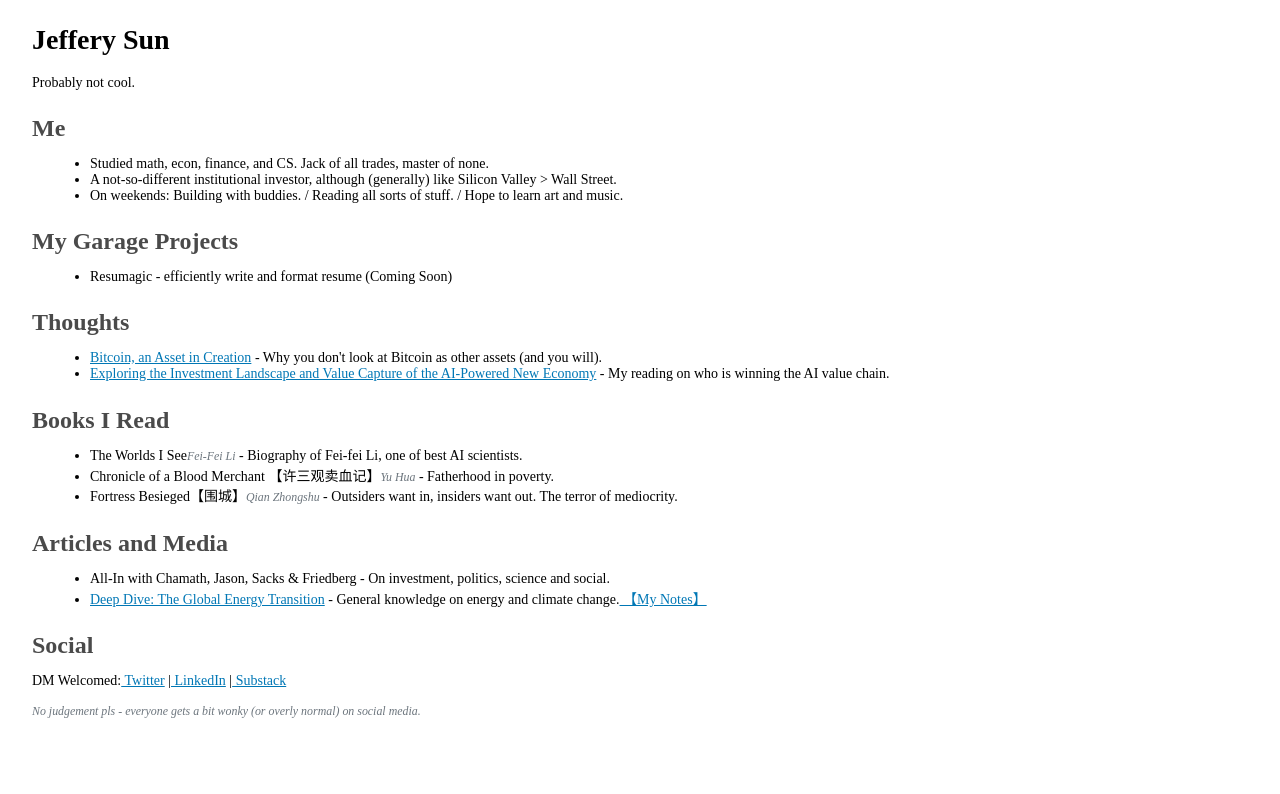
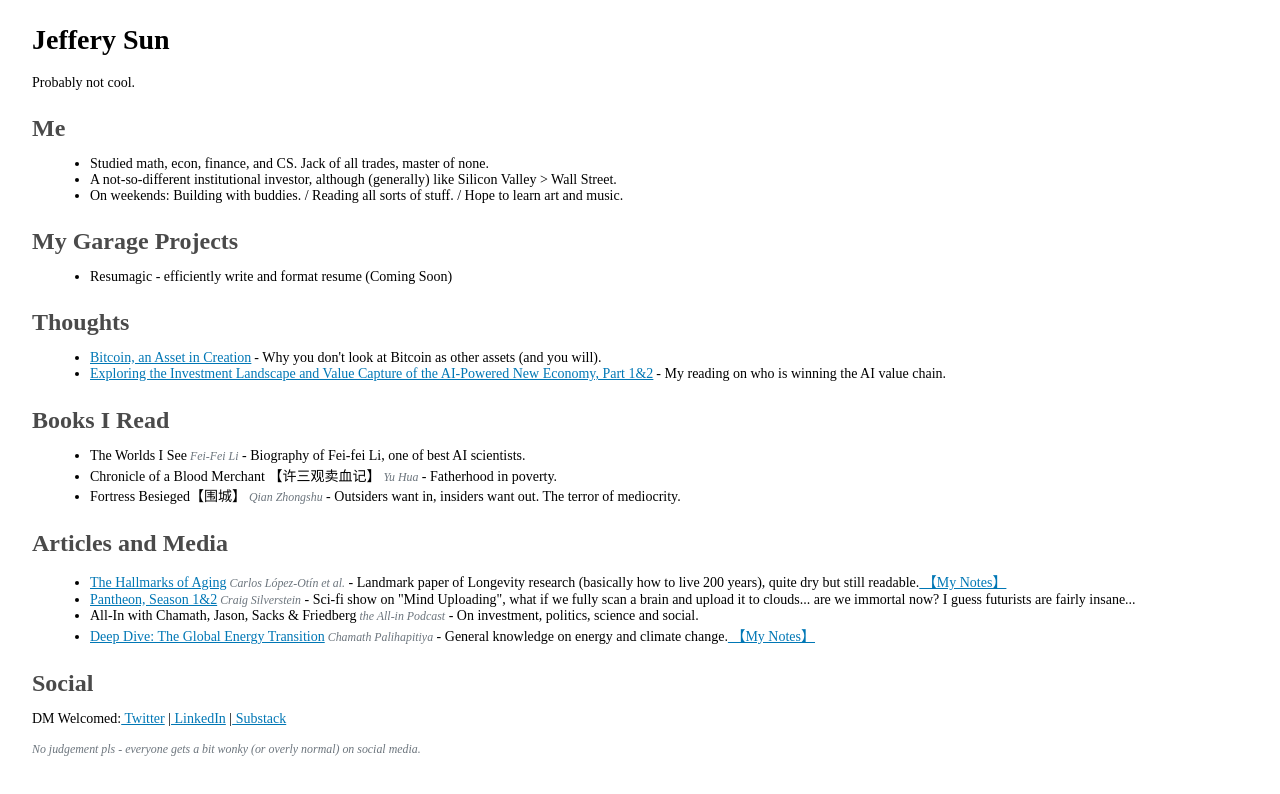
Before and after one commit to jsun348/0xJeffery, a React (Create React App) app: page / in a window 1280 px wide. Shown: the top 794 px of the page. Built offline with nearby package versions, Linux system fonts and the light colour scheme.

Commit message:
New content

```diff
--- a/src/Components/ReadingList.js
+++ b/src/Components/ReadingList.js
@@ -13,7 +13,7 @@ const ReadingList = ({ items, itemType }) => {
             ) : (
               <span>{item.title}</span>
             )}
-            <span className='disclaimer'>{itemType === 'book' ? item.author : item.creator}</span> - {item.description}
+            <span className='disclaimer'> {item.author}</span> - {item.description}
             {item.notes && (
               <Link to={item.notes} className="text-orange-600"> 【My Notes】</Link>
             )}
--- a/src/database.js
+++ b/src/database.js
@@ -24,6 +24,20 @@ export const books = [
 
 export const medias = [
     {
+        "title": "The Hallmarks of Aging",
+        "author": "Carlos López-Otín et al.",
+        "description": "Landmark paper of Longevity research (basically how to live 200 years), quite dry but still readable.",
+        "notes": "https://0xjeffery.notion.site/Reading-Notes-The-Hallmarks-of-Aging-258b4c20e07d4ab5b15a1a32779577cc",
+        "link": "https://www.ncbi.nlm.nih.gov/pmc/articles/PMC3836174/pdf/emss-55354.pdf",
+    },
+    {
+        "title": "Pantheon, Season 1&2",
+        "author": "Craig Silverstein",
+        "description": "Sci-fi show on \"Mind Uploading\", what if we fully scan a brain and upload it to clouds... are we immortal now? I guess futurists are fairly insane...",
+        "notes": null,
+        "link": "https://www.amcstudiosinternational.com/catalog/17874",
+    },
+    {
         "title": "All-In with Chamath, Jason, Sacks & Friedberg",
         "author": "the All-in Podcast",
         "description": "On investment, politics, science and social.",
@@ -48,8 +62,8 @@ export const thoughts = [
         "link": "https://0xjeffery.substack.com?utm_source=navbar&utm_medium=web&r=2a6hhp",
     },
     {
-        "title": "Exploring the Investment Landscape and Value Capture of the AI-Powered New Economy",
-        "author": "Part 1 & 2",
+        "title": "Exploring the Investment Landscape and Value Capture of the AI-Powered New Economy, Part 1&2",
+        "author": "",
         "description": "My reading on who is winning the AI value chain.",
         "notes": null,
         "link": "https://0xjeffery.substack.com?utm_source=navbar&utm_medium=web",
```
Also changed, not shown: package.json (+5 -3 lines), 2 other files (tests, documents, lock files or other folders).
